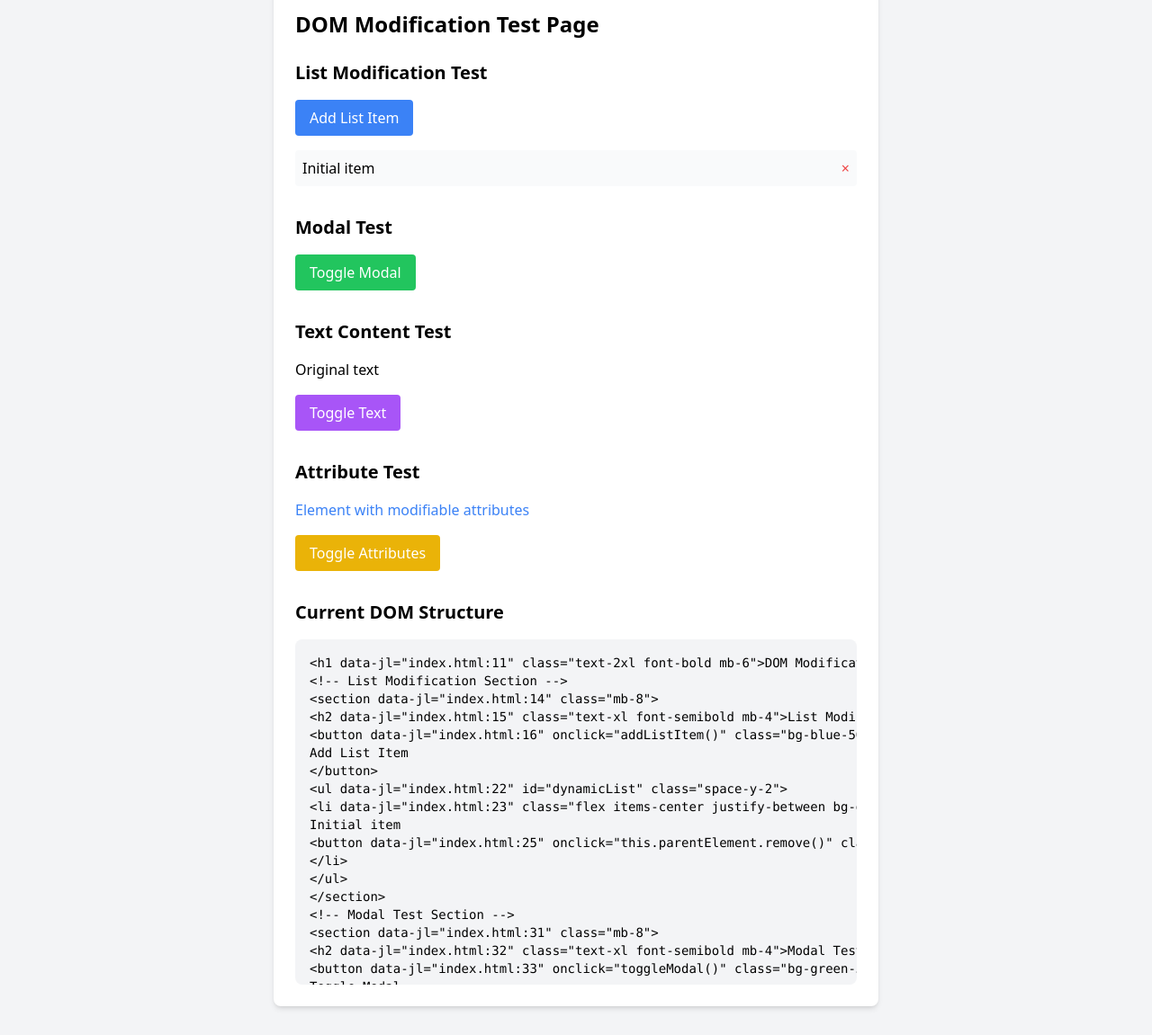
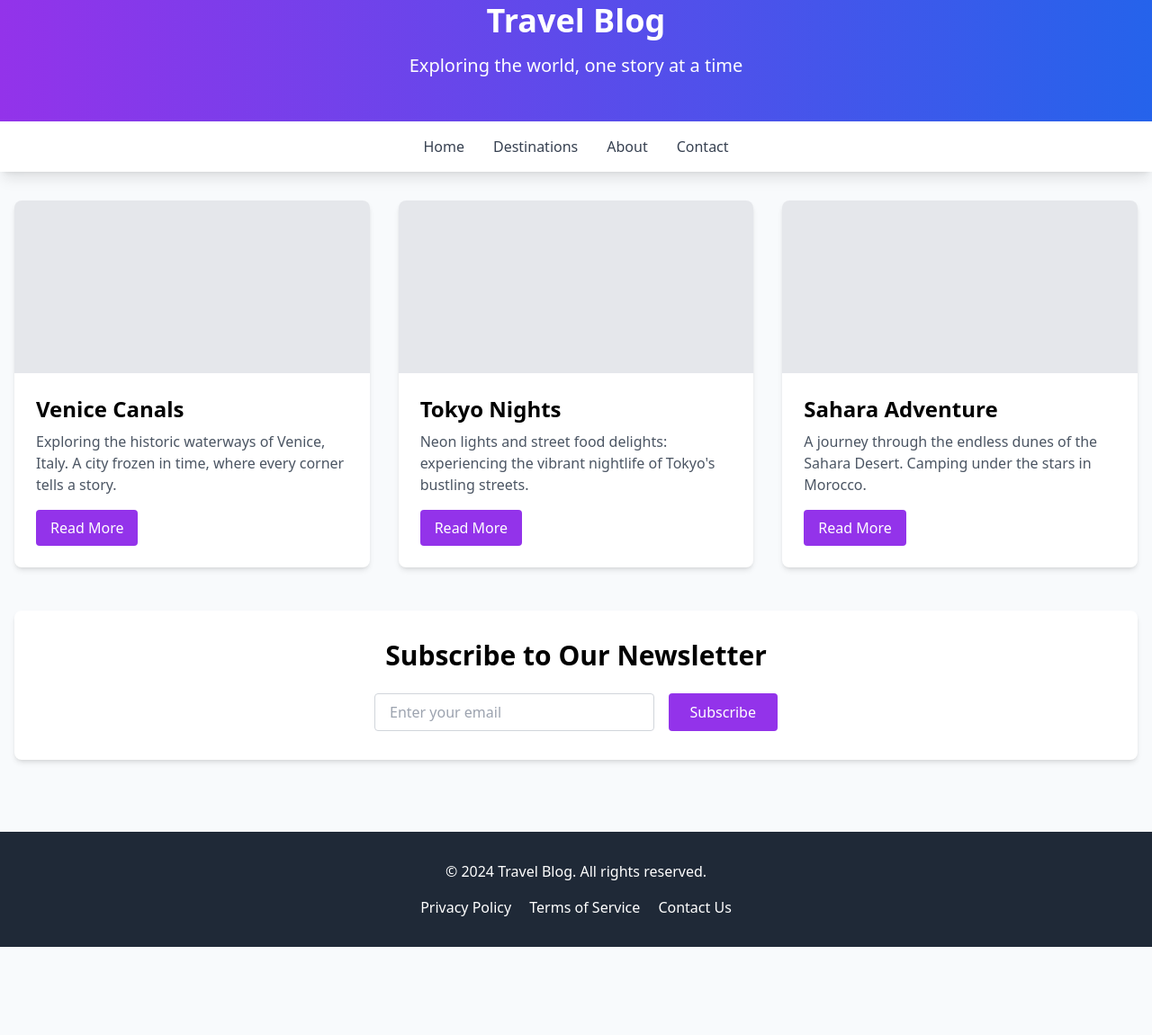
Before and after one commit to umaidshahid/dom-test, a plain HTML site: page index.html in a window 1280 px wide. Shown: the part 45-1196 px from the top of the page at 90% size. After the commit the page ends 1098 px from the top, so only its background shows below. Drawn offline with nearby package versions, Linux system fonts and the light colour scheme.

Commit message:
changed page

```diff
--- a/index.html
+++ b/index.html
@@ -3,143 +3,89 @@
 <head>
     <meta charset="UTF-8">
     <meta name="viewport" content="width=device-width, initial-scale=1.0">
-    <title>DOM Test Page</title>
+    <title>Blog Style Layout</title>
     <script src="https://cdn.tailwindcss.com"></script>
 </head>
-<body class="bg-gray-100 min-h-screen p-8">
-    <div class="max-w-2xl mx-auto bg-white rounded-lg shadow-md p-6">
-        <h1 class="text-2xl font-bold mb-6">DOM Modification Test Page</h1>
+<body class="bg-slate-50">
+    <header class="bg-gradient-to-r from-purple-600 to-blue-600 text-white py-12">
+        <div class="container mx-auto px-4">
+            <h1 class="text-4xl font-bold text-center">Travel Blog</h1>
+            <p class="text-xl text-center mt-4">Exploring the world, one story at a time</p>
+        </div>
+    </header>
 
-        <!-- List Modification Section -->
-        <section class="mb-8">
-            <h2 class="text-xl font-semibold mb-4">List Modification Test</h2>
-            <button
-                onclick="addListItem()"
-                class="bg-blue-500 text-white px-4 py-2 rounded mb-4"
-            >
-                Add List Item
-            </button>
-            <ul id="dynamicList" class="space-y-2">
-                <li class="flex items-center justify-between bg-gray-50 p-2 rounded">
-                    Initial item
-                    <button onclick="this.parentElement.remove()" class="text-red-500 hover:text-red-700">×</button>
-                </li>
+    <nav class="bg-white shadow-lg">
+        <div class="container mx-auto px-4">
+            <ul class="flex justify-center space-x-8 py-4">
+                <li><a href="#" class="text-gray-700 hover:text-purple-600">Home</a></li>
+                <li><a href="#" class="text-gray-700 hover:text-purple-600">Destinations</a></li>
+                <li><a href="#" class="text-gray-700 hover:text-purple-600">About</a></li>
+                <li><a href="#" class="text-gray-700 hover:text-purple-600">Contact</a></li>
             </ul>
-        </section>
+        </div>
+    </nav>
 
-        <!-- Modal Test Section -->
-        <section class="mb-8">
-            <h2 class="text-xl font-semibold mb-4">Modal Test</h2>
-            <button
-                onclick="toggleModal()"
-                class="bg-green-500 text-white px-4 py-2 rounded"
-            >
-                Toggle Modal
-            </button>
-            <div id="modal" class="hidden fixed inset-0 bg-black bg-opacity-50 flex items-center justify-center">
-                <div class="bg-white p-6 rounded-lg max-w-md w-full mx-4">
-                    <h3 class="text-lg font-semibold mb-4">Test Modal</h3>
-                    <p class="mb-4">This is a test modal that modifies the DOM structure.</p>
-                    <button
-                        onclick="toggleModal()"
-                        class="bg-red-500 text-white px-4 py-2 rounded"
+    <main class="container mx-auto px-4 py-8">
+        <div class="grid grid-cols-1 md:grid-cols-2 lg:grid-cols-3 gap-8">
+            <!-- Blog Post 1 -->
+            <article class="bg-white rounded-lg shadow-md overflow-hidden">
+                <div class="bg-gray-200 h-48"></div>
+                <div class="p-6">
+                    <h2 class="text-2xl font-bold mb-2">Venice Canals</h2>
+                    <p class="text-gray-600 mb-4">Exploring the historic waterways of Venice, Italy. A city frozen in time, where every corner tells a story.</p>
+                    <button class="bg-purple-600 text-white px-4 py-2 rounded hover:bg-purple-700">Read More</button>
+                </div>
+            </article>
+
+            <!-- Blog Post 2 -->
+            <article class="bg-white rounded-lg shadow-md overflow-hidden">
+                <div class="bg-gray-200 h-48"></div>
+                <div class="p-6">
+                    <h2 class="text-2xl font-bold mb-2">Tokyo Nights</h2>
+                    <p class="text-gray-600 mb-4">Neon lights and street food delights: experiencing the vibrant nightlife of Tokyo's bustling streets.</p>
+                    <button class="bg-purple-600 text-white px-4 py-2 rounded hover:bg-purple-700">Read More</button>
+                </div>
+            </article>
+
+            <!-- Blog Post 3 -->
+            <article class="bg-white rounded-lg shadow-md overflow-hidden">
+                <div class="bg-gray-200 h-48"></div>
+                <div class="p-6">
+                    <h2 class="text-2xl font-bold mb-2">Sahara Adventure</h2>
+                    <p class="text-gray-600 mb-4">A journey through the endless dunes of the Sahara Desert. Camping under the stars in Morocco.</p>
+                    <button class="bg-purple-600 text-white px-4 py-2 rounded hover:bg-purple-700">Read More</button>
+                </div>
+            </article>
+        </div>
+
+        <section class="mt-12 bg-white rounded-lg shadow-md p-8">
+            <h2 class="text-3xl font-bold mb-6 text-center">Subscribe to Our Newsletter</h2>
+            <form class="max-w-md mx-auto">
+                <div class="flex gap-4">
+                    <input
+                        type="email"
+                        placeholder="Enter your email"
+                        class="flex-1 px-4 py-2 border border-gray-300 rounded focus:outline-none focus:ring-2 focus:ring-purple-600"
                     >
-                        Close Modal
+                    <button class="bg-purple-600 text-white px-6 py-2 rounded hover:bg-purple-700">
+                        Subscribe
                     </button>
                 </div>
+            </form>
+        </section>
+    </main>
+
+    <footer class="bg-gray-800 text-white py-8 mt-12">
+        <div class="container mx-auto px-4">
+            <div class="text-center">
+                <p>&copy; 2024 Travel Blog. All rights reserved.</p>
+                <div class="mt-4 space-x-4">
+                    <a href="#" class="hover:text-purple-400">Privacy Policy</a>
+                    <a href="#" class="hover:text-purple-400">Terms of Service</a>
+                    <a href="#" class="hover:text-purple-400">Contact Us</a>
+                </div>
             </div>
-        </section>
-
-        <!-- Text Content Modification -->
-        <section class="mb-8">
-            <h2 class="text-xl font-semibold mb-4">Text Content Test</h2>
-            <p id="modifiableText" class="mb-4">Original text</p>
-            <button
-                onclick="toggleText()"
-                class="bg-purple-500 text-white px-4 py-2 rounded"
-            >
-                Toggle Text
-            </button>
-        </section>
-
-        <!-- Attribute Modification -->
-        <section class="mb-8">
-            <h2 class="text-xl font-semibold mb-4">Attribute Test</h2>
-            <div
-                id="modifiableElement"
-                class="text-blue-500"
-                data-test="original"
-            >
-                Element with modifiable attributes
-            </div>
-            <button
-                onclick="toggleAttributes()"
-                class="mt-4 bg-yellow-500 text-white px-4 py-2 rounded"
-            >
-                Toggle Attributes
-            </button>
-        </section>
-
-        <!-- DOM Structure Display -->
-        <section class="mt-8">
-            <h2 class="text-xl font-semibold mb-4">Current DOM Structure</h2>
-            <pre id="domStructure" class="bg-gray-100 p-4 rounded-lg overflow-auto max-h-96 text-sm"></pre>
-        </section>
-    </div>
-
-    <script>
-        // List Modification
-        function addListItem() {
-            const list = document.getElementById('dynamicList');
-            const itemCount = list.children.length;
-            const newItem = document.createElement('li');
-            newItem.className = 'flex items-center justify-between bg-gray-50 p-2 rounded';
-            newItem.innerHTML = `Item ${itemCount + 1} <button onclick="this.parentElement.remove()" class="text-red-500 hover:text-red-700">×</button>`;
-            list.appendChild(newItem);
-            updateDOMDisplay();
-        }
-
-        // Modal Toggle
-        function toggleModal() {
-            const modal = document.getElementById('modal');
-            modal.classList.toggle('hidden');
-            updateDOMDisplay();
-        }
-
-        // Text Content Toggle
-        function toggleText() {
-            const text = document.getElementById('modifiableText');
-            text.textContent = text.textContent === 'Original text' ? 'Modified text' : 'Original text';
-            updateDOMDisplay();
-        }
-
-        // Attribute Toggle
-        function toggleAttributes() {
-            const element = document.getElementById('modifiableElement');
-            const currentClass = element.className;
-            const currentDataTest = element.getAttribute('data-test');
-
-            element.className = currentClass === 'text-blue-500' ? 'text-red-500' : 'text-blue-500';
-            element.setAttribute('data-test', currentDataTest === 'original' ? 'modified' : 'original');
-            updateDOMDisplay();
-        }
-
-        // Update DOM Structure Display
-        function updateDOMDisplay() {
-            const domStructure = document.getElementById('domStructure');
-            const mainContent = document.querySelector('.max-w-2xl').cloneNode(true);
-
-            // Remove the DOM structure display itself from the clone
-            const structureSection = mainContent.querySelector('#domStructure').parentElement;
-            structureSection.remove();
-
-            domStructure.textContent = mainContent.innerHTML
-                .replace(/\n\s+/g, '\n')  // Clean up whitespace
-                .trim();
-        }
-
-        // Initial DOM structure display
-        updateDOMDisplay();
-    </script>
+        </div>
+    </footer>
 </body>
 </html>
```
